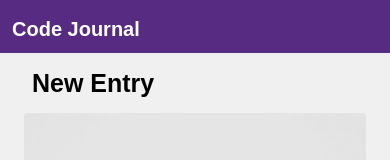
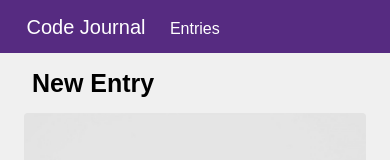
Before and after one commit to miori-i/code-journal, a website: page index.html in a window 390 px wide. Shown: the top 160 px of the page. Drawn offline with Linux system fonts and the light colour scheme; a web font is replaced by a local one.

Commit message:
Add a navigation item to the navbar for Entries. #2

```diff
--- a/css/styles.css
+++ b/css/styles.css
@@ -11,16 +11,23 @@ body {
   font-family: "Proza Libre", sans-serif;
 }
 
-.header-code-journal {
-  font-family: "Proza Libre", sans-serif;
-  font-size: 20px;
-  line-height: 18px;
-  color: #fff;
+.navbar {
+  width: 772px;
+  margin: 0 auto;
 }
 
-.header-wrapper {
-  margin: auto;
-  max-width: 760px;
+nav ul li {
+  display: inline-block;
+  margin: 0 10px;
+}
+
+a {
+  text-decoration: none;
+  color: white;
+}
+
+.code-journal {
+  font-size: 20px;
 }
 
 form {
@@ -103,7 +110,7 @@ ul {
 }
 
 @media screen and (max-width: 768px) {
-  .header-wrapper {
+  .navbar {
     width: 527px;
   }
 }
@@ -113,8 +120,8 @@ ul {
     width: 100%;
   }
 
-  .header-wrapper {
-    width: 366px;
+  .navbar {
+    width: 357px;
   }
 
   .new-entry {
--- a/index.html
+++ b/index.html
@@ -20,9 +20,12 @@
 </head>
 <body>
   <header>
-    <div class="header-wrapper">
-      <h3 class="header-code-journal">Code Journal</h3>
-    </div>
+    <nav class="navbar">
+      <ul>
+        <li class="code-journal"><a href="#">Code Journal</a></li>
+        <li class="entries"><a href="#">Entries</a></li>
+      </ul>
+    </nav>
   </header>
   <main>
 
```
